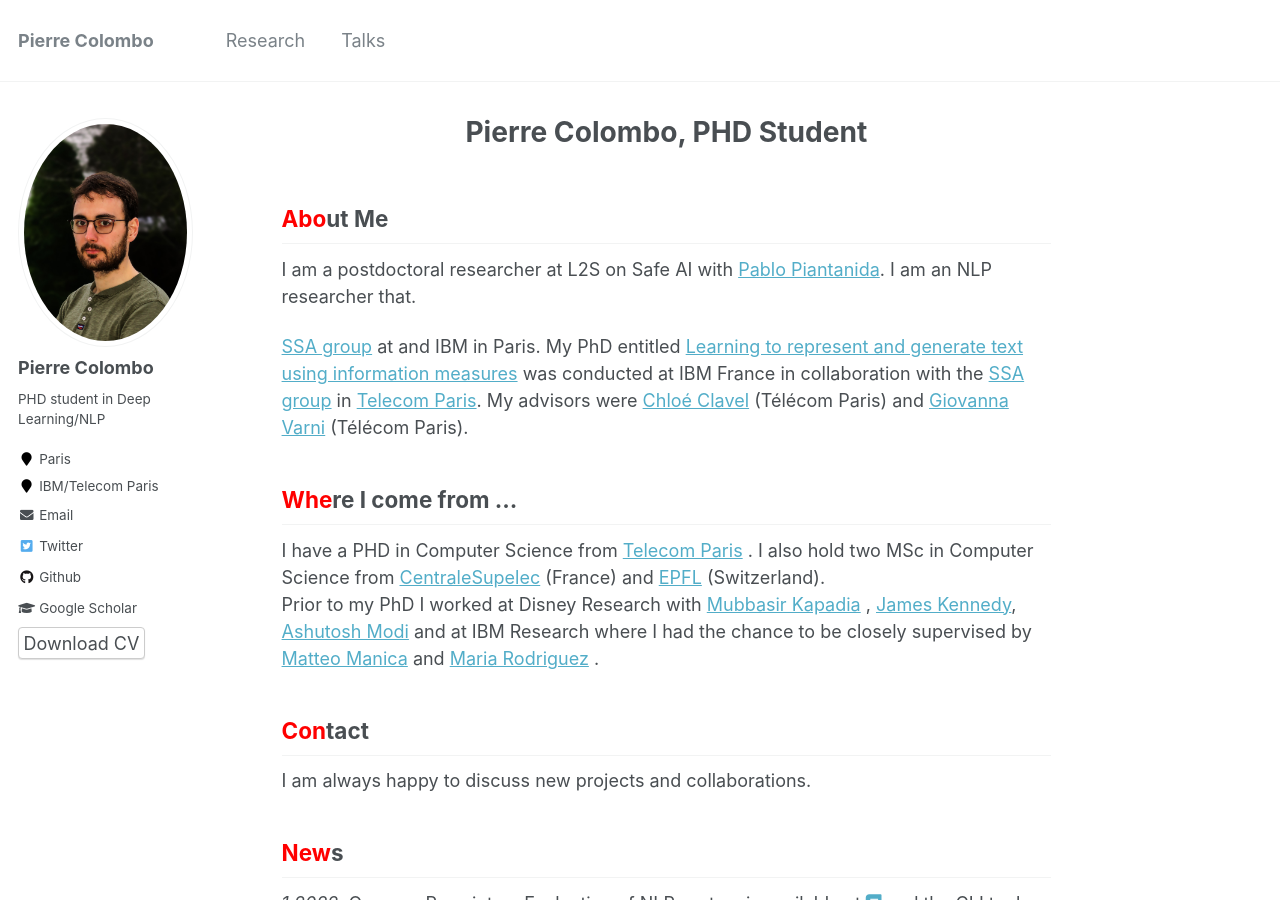
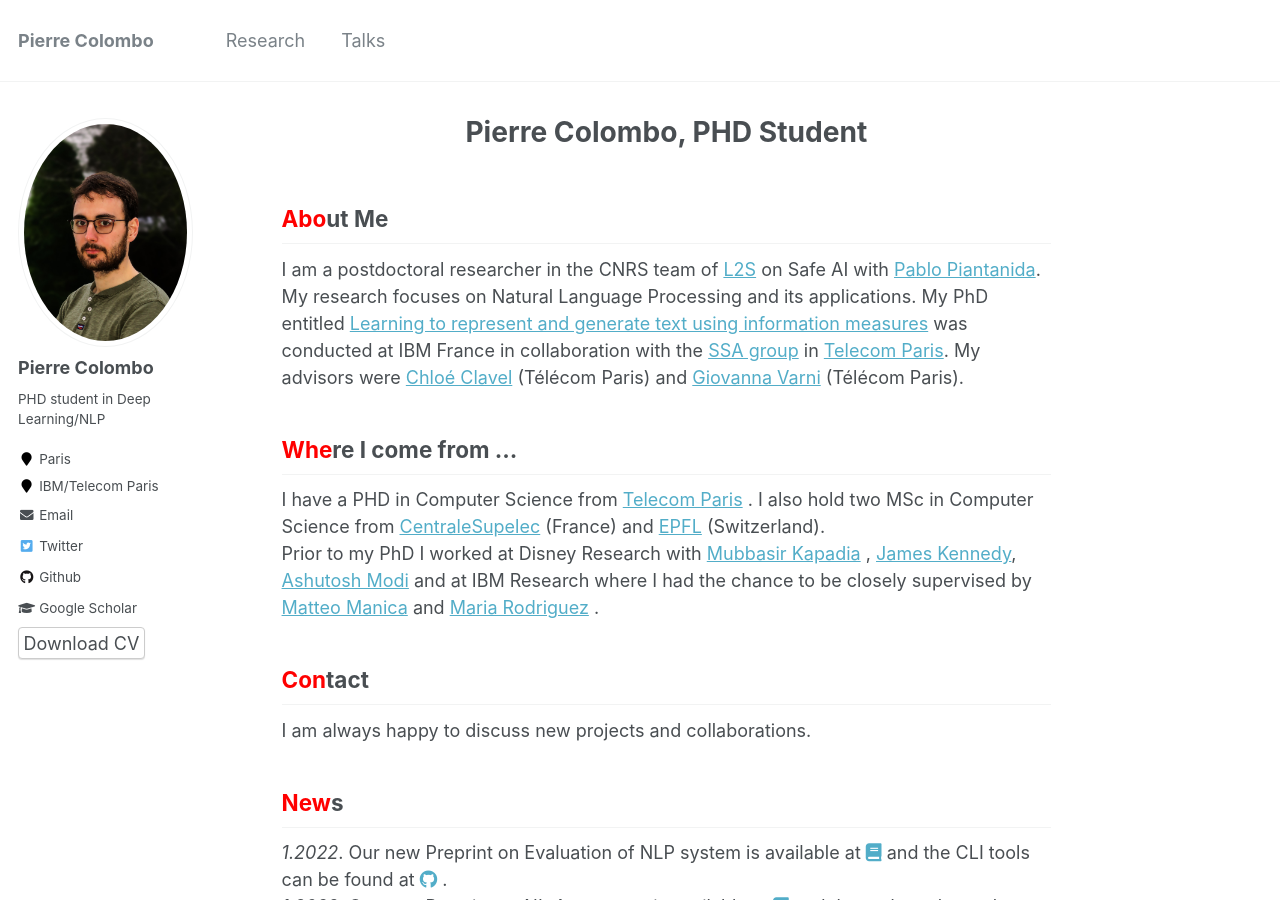
Before and after one commit to PierreColombo/PierreColombo.github.io, a Jekyll site: the page built from _pages/about.md, in a window 1280 px wide and 900 px high. Built offline with Jekyll 4.4.1, drawn with Linux system fonts in a browser that asks for light colours.

Commit message:
adding tals

```diff
--- a/_pages/about.md
+++ b/_pages/about.md
@@ -12,11 +12,8 @@
 
 <span style="color:red">Abo</span>ut Me
 ------
-I am a postdoctoral researcher at L2S on Safe AI with [Pablo Piantanida](https://scholar.google.com/citations?user=QyBEFv0AAAAJ&hl=fr). I am an NLP researcher that.
-
-[SSA group](http://www.tsi.telecom-paristech.fr/ssa/)
-at
-and IBM in Paris. My PhD entitled [Learning to represent and generate text using information measures](https://www.theses.fr/2021IPPAT033) was conducted at IBM France in collaboration with the [SSA group](http://www.tsi.telecom-paristech.fr/ssa/) in [Telecom Paris](https://www.telecom-paris.fr/?gclid=CjwKCAiAsIDxBRAsEiwAV76N89LYpkw3jL-RpHJRYMKXNca6sT3YVTEluBSXak3h9QT1rJ1CXr3DuBoC2LUQAvD_BwE).
+I am a postdoctoral researcher in the CNRS team of [L2S](https://l2s.centralesupelec.fr/) on Safe AI with [Pablo Piantanida](https://scholar.google.com/citations?user=QyBEFv0AAAAJ&hl=fr). My research focuses on Natural
+Language Processing and its applications. My PhD entitled [Learning to represent and generate text using information measures](https://www.theses.fr/2021IPPAT033) was conducted at IBM France in collaboration with the [SSA group](http://www.tsi.telecom-paristech.fr/ssa/) in [Telecom Paris](https://www.telecom-paris.fr/?gclid=CjwKCAiAsIDxBRAsEiwAV76N89LYpkw3jL-RpHJRYMKXNca6sT3YVTEluBSXak3h9QT1rJ1CXr3DuBoC2LUQAvD_BwE).
 My advisors were [Chloé Clavel](https://clavel.wp.imt.fr/) (Télécom Paris) and [Giovanna Varni](https://sites.google.com/site/gvarnisite/home) (Télécom Paris).
 
 <span style="color:red">Whe</span>re I come from ...
```
